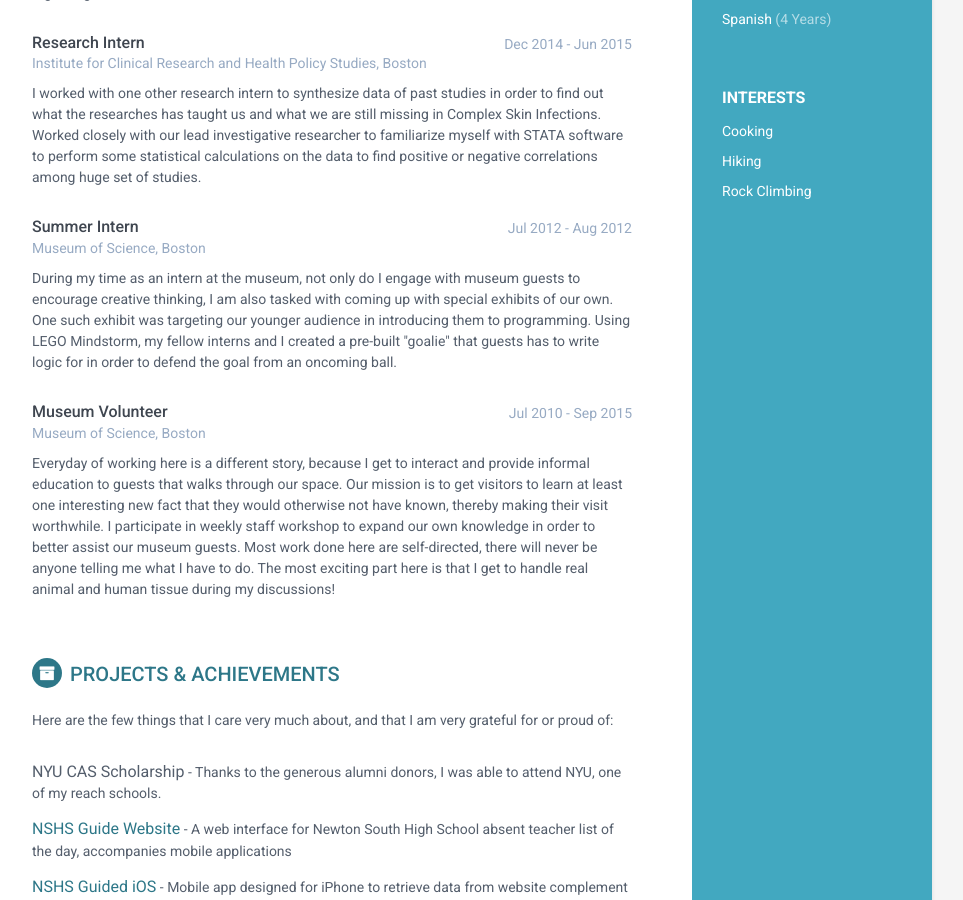
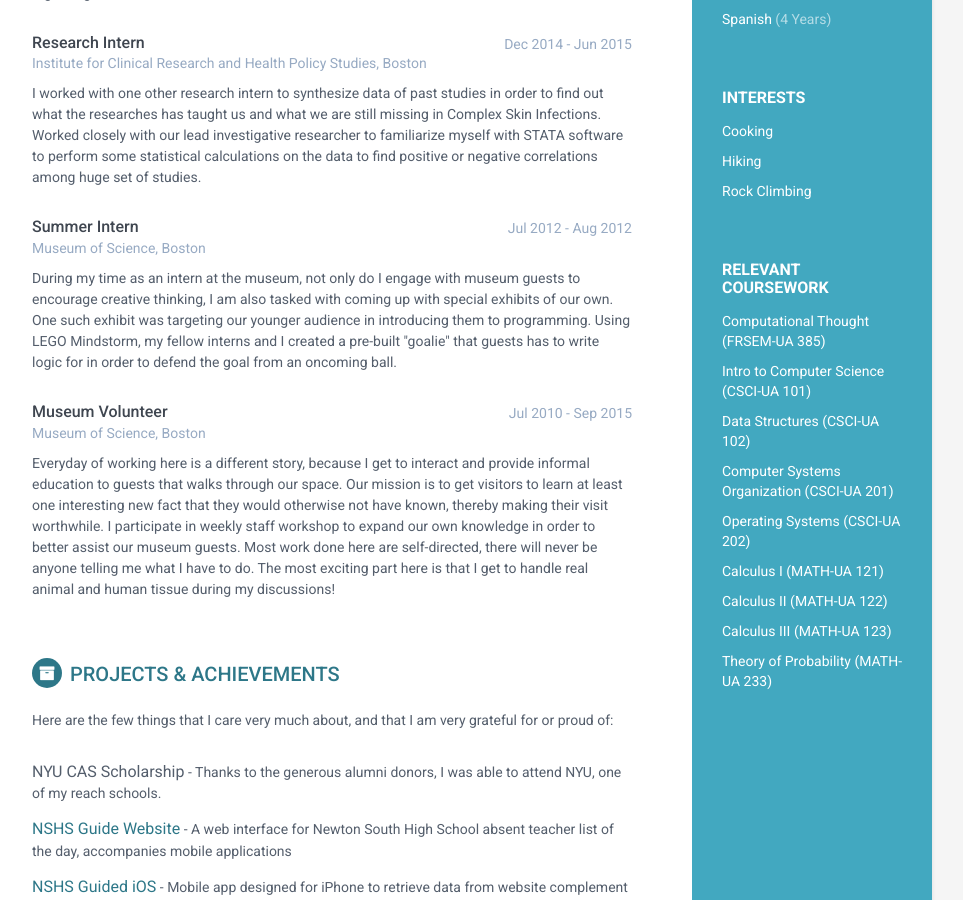
Before and after one commit to EricSihaoLin/ericslin.com, a Jekyll site: the page built from index.html, in a window 1280 px wide and 900 px high, scrolled down 885 px. Shown: the whole window, without its empty margins (188-1151 px from the left). Built offline with Jekyll 4.4.1, drawn with Linux system fonts in a browser that asks for light colours.

Commit message:
Changed favicon, sidebar to include relevant coursework

```diff
--- /dev/null
+++ b/_includes/relevant-coursework.html
@@ -0,0 +1,14 @@
+<div class="interests-container container-block">
+<h2 class="container-block-title">Relevant Coursework</h2>
+<ul class="list-unstyled interests-list">
+<li>Computational Thought (FRSEM-UA 385)</li>
+<li>Intro to Computer Science (CSCI-UA 101)</li>
+<li>Data Structures (CSCI-UA 102)</li>
+<li>Computer Systems Organization (CSCI-UA 201)</li>
+<li>Operating Systems (CSCI-UA 202)</li>
+<li>Calculus I (MATH-UA 121)</li>
+<li>Calculus II (MATH-UA 122)</li>
+<li>Calculus III (MATH-UA 123)</li>
+<li>Theory of Probability (MATH-UA 233)</li>
+</ul>
+</div><!--//interests-->
--- a/_includes/sidebar.html
+++ b/_includes/sidebar.html
@@ -46,6 +46,7 @@
            {% include education.html %}
            {% include language.html %}
            {% include interests.html %}
+           {% include relevant-coursework.html %}
 
 
         </div><!--//sidebar-wrapper-->
```
Also changed, not shown: favicon.ico.
